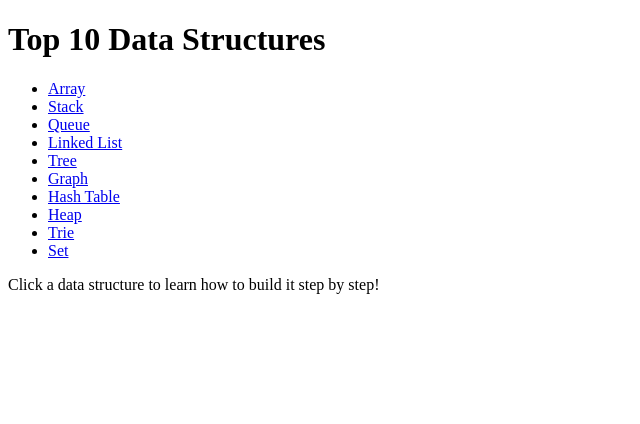
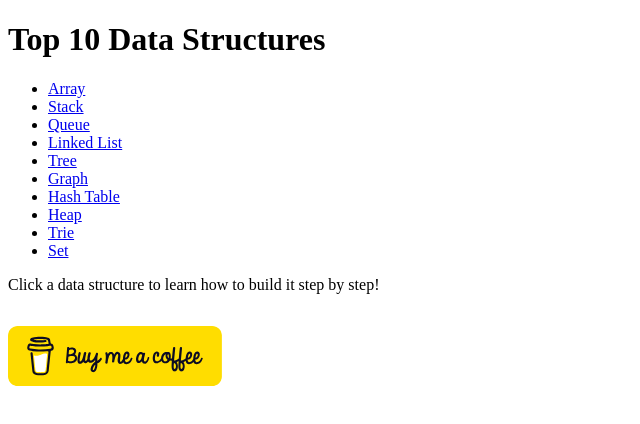
Before and after one commit to alexander-john/data-form, a React (Vite) app in the folder client/: page / in a window 1280 px wide. Shown: the top 424 px of the page, without its empty margins (0-640 px from the left). Built offline with nearby package versions, Linux system fonts and the light colour scheme.

Commit message:
Refactor code structure for improved readability and maintainability

```diff
--- a/client/src/App.jsx
+++ b/client/src/App.jsx
@@ -3,6 +3,7 @@ import Editor from '@monaco-editor/react'
 import { Routes, Route, Link } from 'react-router-dom'
 import DataStructureWalkthrough from './DataStructureWalkthrough'
 import './App.css'
+import bmcButton from './assets/bmc-button.svg'
 
 const dataStructures = [
   'Array',
@@ -29,6 +30,19 @@ function Home() {
         ))}
       </ul>
       <p>Click a data structure to learn how to build it step by step!</p>
+      <div style={{ marginTop: '2rem' }}>
+        <a
+          href="https://www.buymeacoffee.com/aljohn"
+          target="_blank"
+          rel="noopener noreferrer"
+        >
+          <img
+            src={bmcButton}
+            alt="Buy Me A Coffee"
+            style={{ height: '60px', width: 'auto', borderRadius: '8px' }}
+          />
+        </a>
+      </div>
     </div>
   )
 }
```
Also changed, not shown: client/src/assets/bmc-button.svg (added), 1 other file (tests, documents, lock files or other folders).
